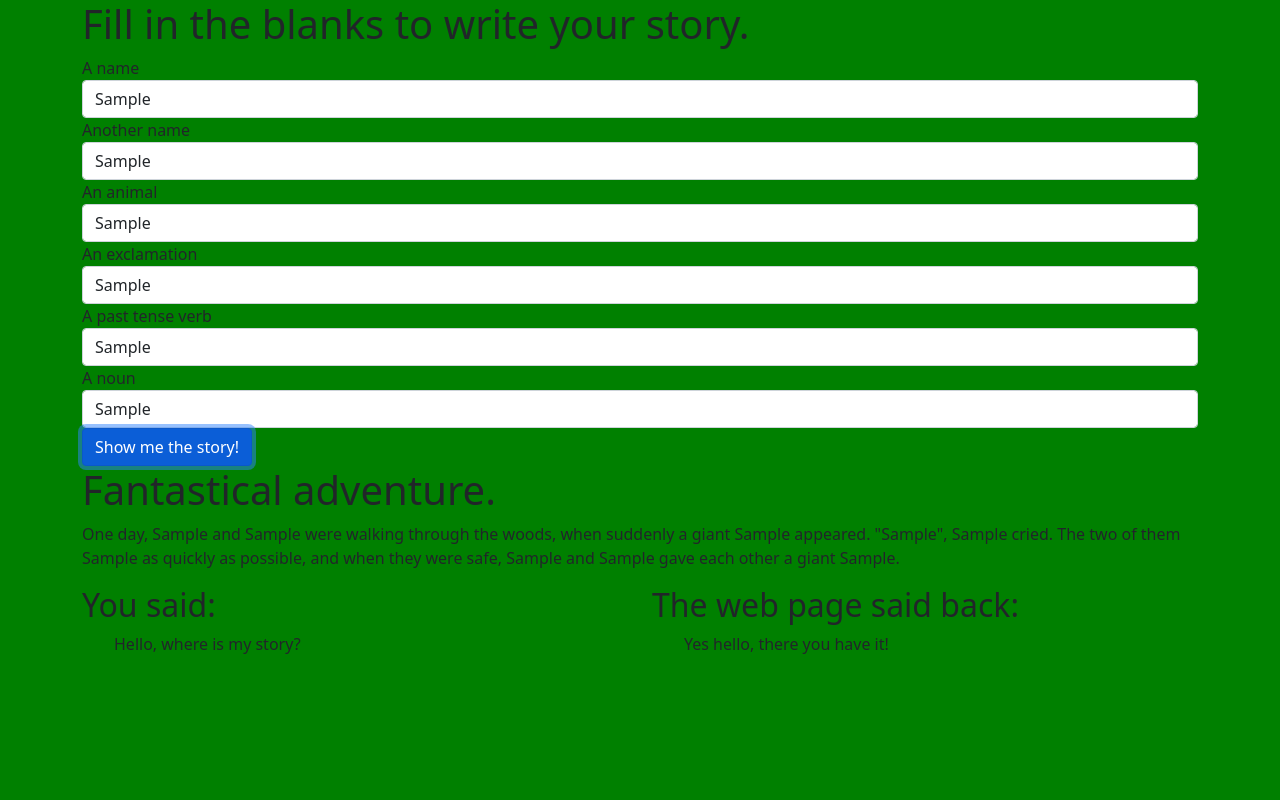
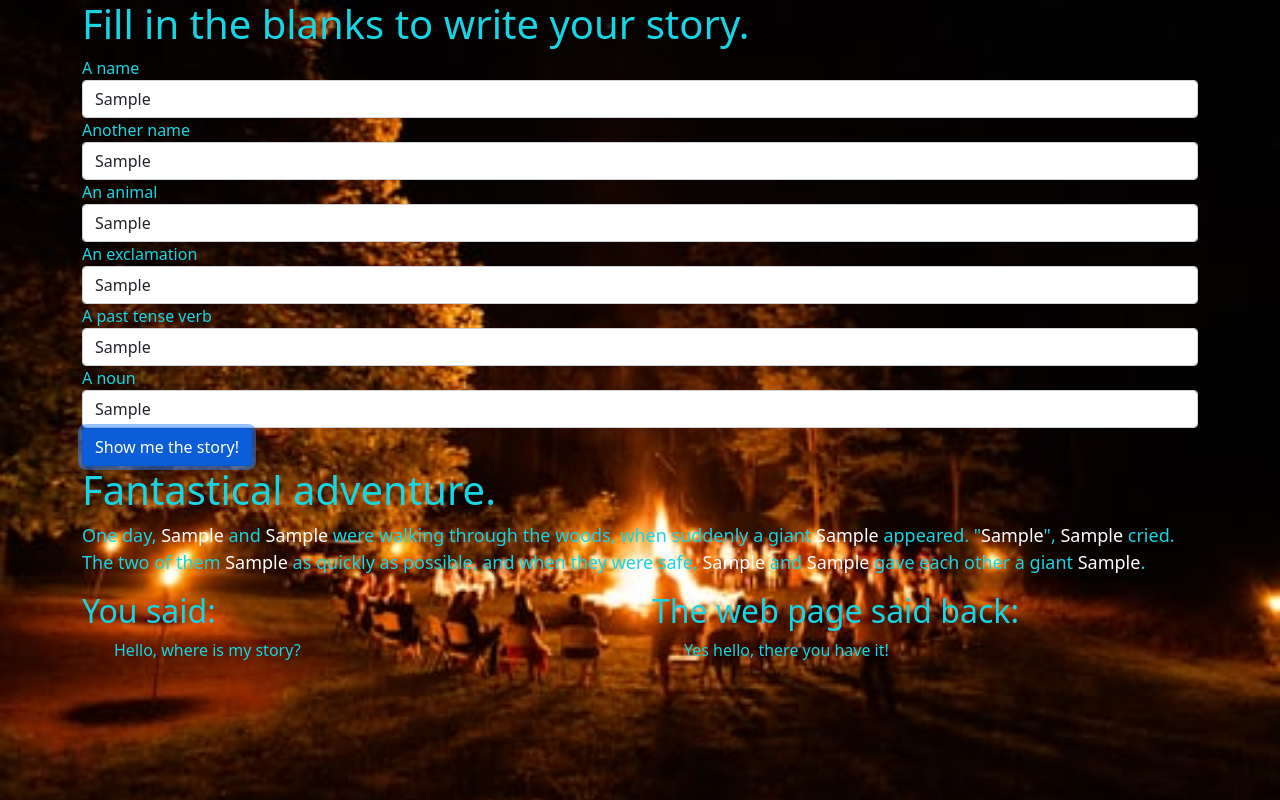
Before and after one commit to Kips-alih/jQuery-forms, a plain HTML site: page index.html in a window 1280 px wide. Both pictures are taken after typing "Sample", "Sample", "Sample", "Sample", "Sample", "Sample" into the empty fields and a click on the button "Show me the story!". Drawn offline with nearby package versions, Linux system fonts and the light colour scheme.

Commit message:
Style the body

```diff
--- a/css/style.css
+++ b/css/style.css
@@ -1,6 +1,15 @@
+body{
+  background-image: url("../images/story1.jpeg");
+  background-size: cover;
+  background-repeat: no-repeat;
+  color: rgb(23, 213, 226);
+}
+
 #story{
   display: none;
+  font-size: 18px;
 }
-.green-background{
-  background-color: green;
+
+span{
+  color:white;
 }
```
